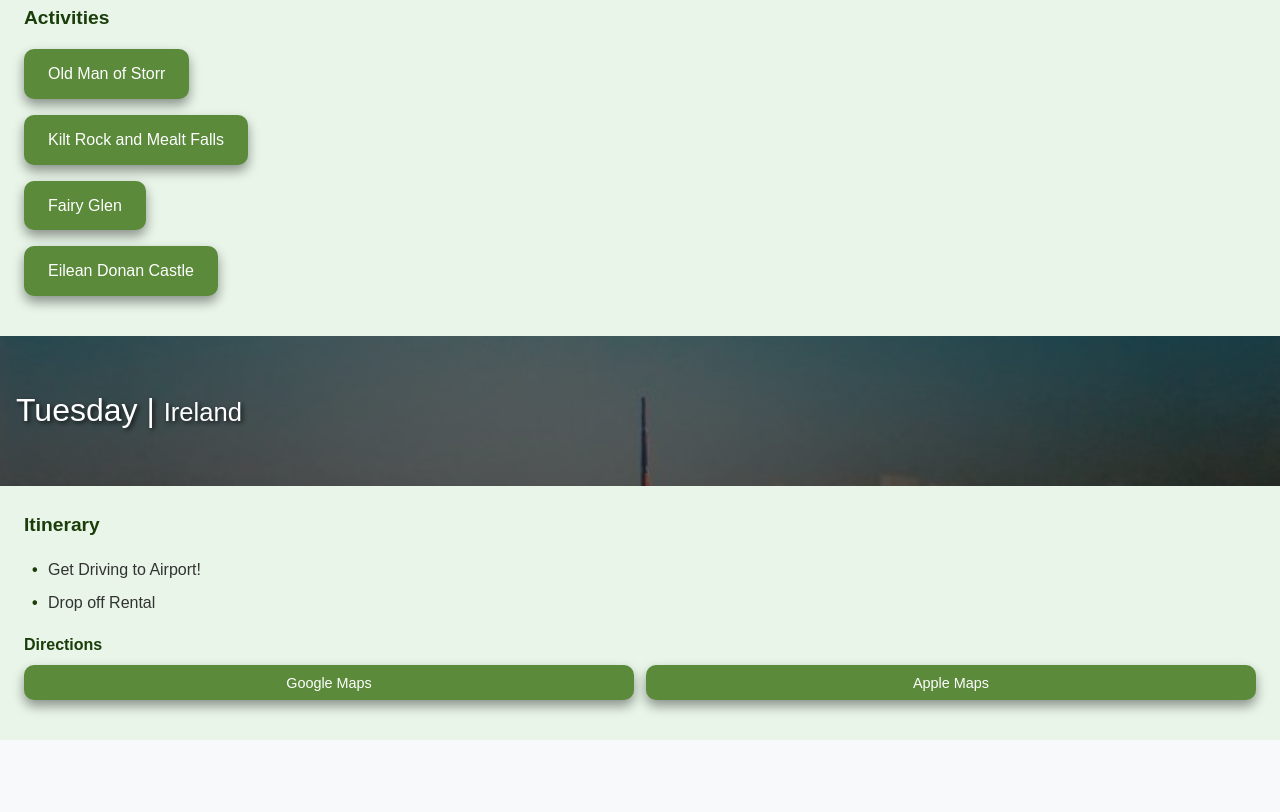
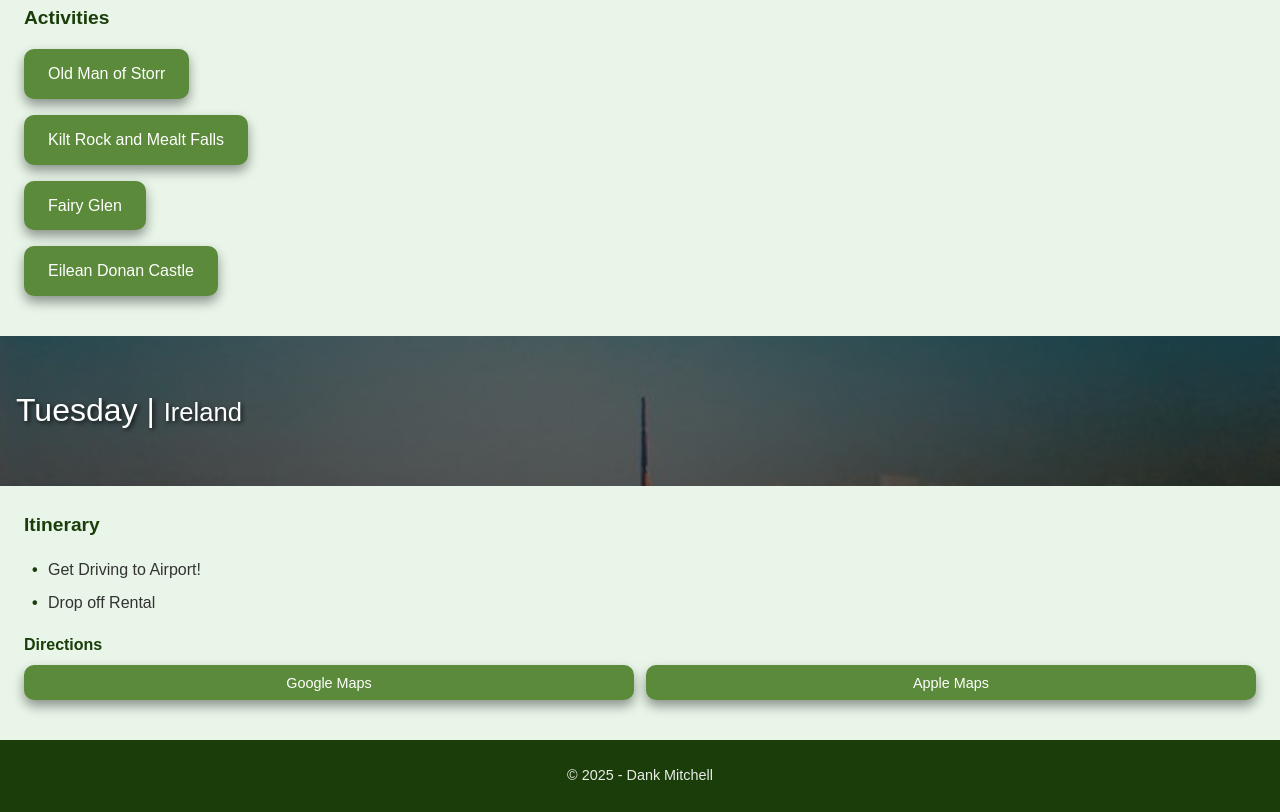
Before and after one commit to DankMitch/scotland-itinerary, a plain HTML site: page index.html in a window 1280 px wide. Shown: the part 3473-4285 px from the top of the page. Before the commit the page ends 4213 px from the top, so only its background shows below. Drawn offline with Linux system fonts and the light colour scheme; no server answers; some icons are missing.

Commit message:
5th iteration - fixed nav/section start

```diff
--- a/css/style.css
+++ b/css/style.css
@@ -304,6 +304,25 @@ li a:active {
     transform: translateY(4px);
 }
 
+/* Footer */
+footer {
+    background-color: #1a3d0a;
+    color: white;
+    padding: 1.5rem 0;
+    text-align: center;
+}
+
+.copyright p {
+    margin: 0;
+    font-size: 0.9rem;
+    color: rgba(255, 255, 255, 0.9);
+}
+
+section {
+    scroll-margin-top: 60px;
+    /* match your navbar height */
+}
+
 /* Mobile responsiveness */
 @media (max-width: 768px) {
     header h1 {
--- a/index.html
+++ b/index.html
@@ -164,6 +164,11 @@
             </div>
         </section>
     </main>
+    <footer>
+        <div class="copyright">
+            <p>&copy; 2025 - Dank Mitchell</p>
+        </div>
+    </footer>
 </body>
 
 </html>
```
